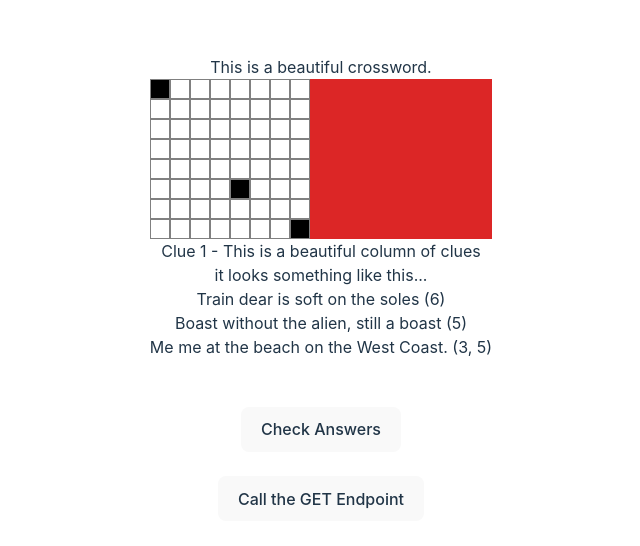
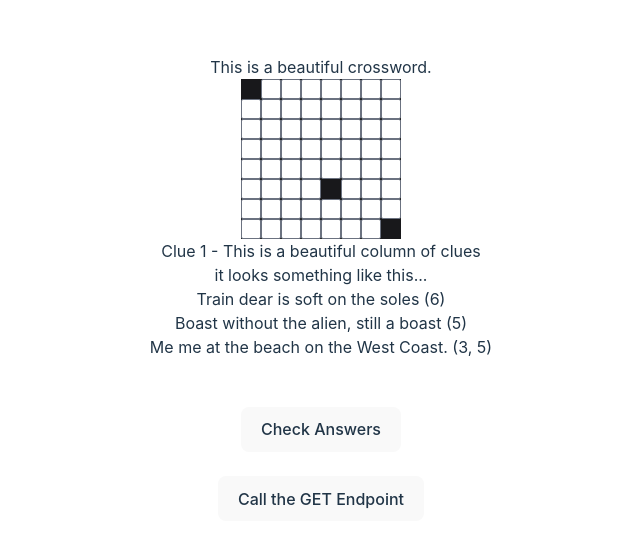
Before and after one commit to yablochko8/croxxword, a React (Vite) app in the folder frontend/: page / in a window 1280 px wide. Shown: the part 112-658 px from the top of the page, without its empty margins (319-959 px from the left). Built offline with nearby package versions, Linux system fonts and the light colour scheme.

Commit message:
works as flex

```diff
--- a/frontend/src/components/ShowCW.tsx
+++ b/frontend/src/components/ShowCW.tsx
@@ -31,23 +31,29 @@ const CrossWordGrid = ({ boolGrid }: { boolGrid: BoolGrid }): JSX.Element => {
 
     console.log(boolGrid)
 
+    // STYLES
+    const bgColor = "bg-zinc-900"
+    const flexRow = `flex flex-row justify-center ${bgColor}`
+    const flexCol = `flex flex-col justify-center ${bgColor}`
+    const cellStylesCommon = "flex flex-col rounded-sm w-5 h-5"
+    const inputCell = `${cellStylesCommon} bg-white border border-gray-500`
+    const blankCell = `${cellStylesCommon} ${bgColor}`
+
     return (
-        <div>
+        <div className="flex flex-row justify-center">
+            <div className={flexCol} >
                 {boolGrid.map((row, rowNum) => (
-                <div key={rowNum} style={{ display: 'flex' }} className="flex flex-row bg-red-600">
+                    <div key={rowNum} className={flexRow}>
                         {row.map((cell, colNum) => (
                             <div
                                 key={colNum}
-                            style={{
-                                width: '20px',
-                                height: '20px',
-                                backgroundColor: cell ? 'white' : 'black',
-                                border: '1px solid gray'
-                            }}
+                                className={cell ? inputCell : blankCell}
                             ></div>
                         ))}
                     </div>
                 ))}
+            </div>
+
         </div>
     );
     //
```
Lines whose indentation alone changed are shown as unchanged.
